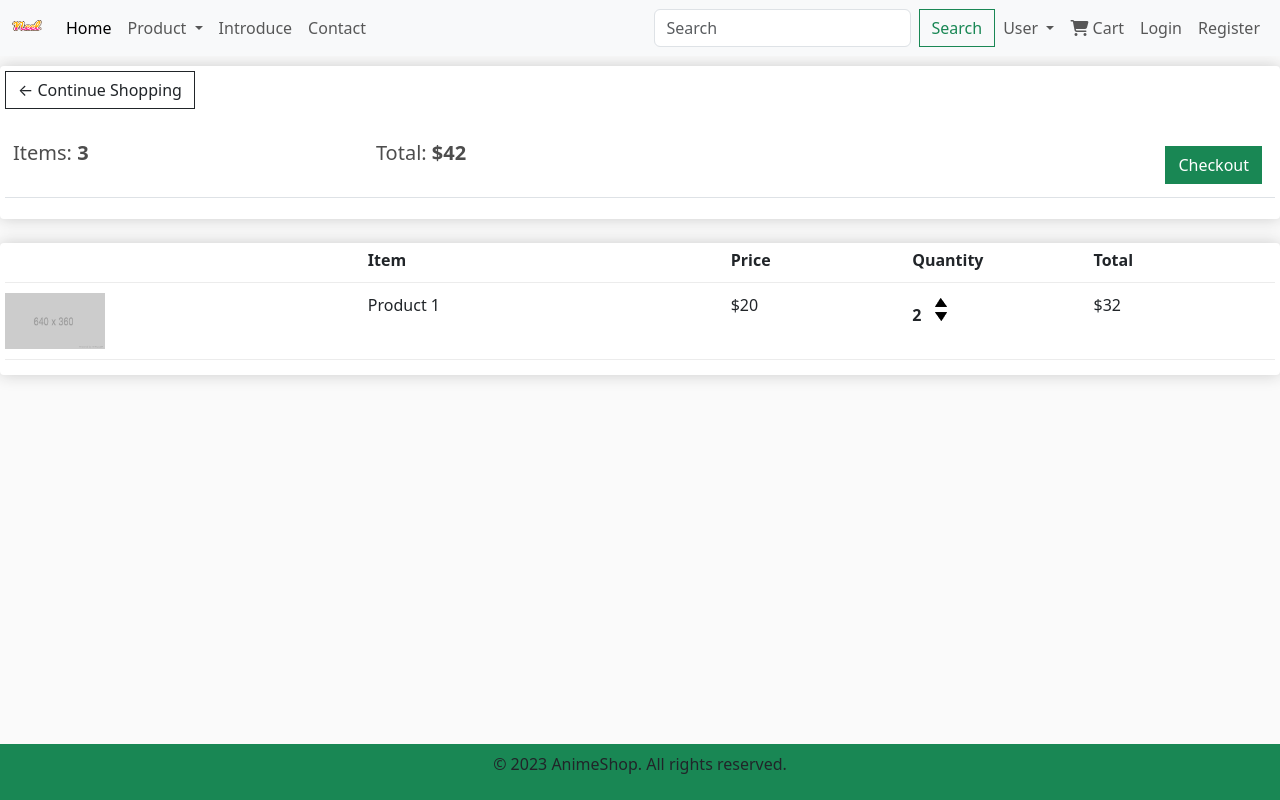
After one commit to Phatdat01/clockshop, a Django app: page /cart/ in a window 1280 px wide. The commit adds this page. Run offline with Django 5.2, Linux system fonts and the light colour scheme; lists and menus that the app fills with data are empty; some libraries are stand-ins or nearby versions.

Commit message:
feat: add cart

```diff
--- /dev/null
+++ b/app/static/app/css/main.css
@@ -0,0 +1,99 @@
+body{
+	background-color: hsl(0, 0%, 98%);
+}
+
+h1,h2,h3,h4,h5,h6{
+	color:hsl(0, 0%, 30%);
+}
+
+.box-element{
+	box-shadow:hsl(0, 0%, 80%) 0 0 16px;
+	background-color: #fff;
+	border-radius: 4px;
+	padding: 5px;
+}
+
+.thumbnail{
+	width: 350px;
+	height:200px;
+	-webkit-box-shadow: -1px -3px 5px -2px rgba(214,214,214,1);
+    -moz-box-shadow: -1px -3px 5px -2px rgba(214,214,214,1);
+    box-shadow: -1px -3px 5px -2px rgba(214,214,214,1);
+}
+
+.product{
+	border-radius: 0 0 4px 4px;
+}
+
+.bg-dark{
+	background-color: #4f868c!important;
+}
+
+#cart-icon{
+	width:25px;
+	display: inline-block;
+	margin-left: 15px;
+}
+
+#cart-total{
+	display: block;
+	text-align: center;
+	color:#fff;
+	background-color: red;
+	width: 20px;
+	height: 25px;
+	border-radius: 50%;
+	font-size: 14px;
+}
+
+.col-lg-3, .col-lg-4, .col-lg-6, .col-lg-8, .col-lg-12{
+	margin-top: 10px;
+}
+
+.btn{
+	border-radius: 0;
+}
+
+.row-image{
+	width: 100px;
+}
+
+.form-field{
+	width:250px;
+	display: inline-block;
+	padding: 5px;
+}
+
+.cart-row{
+	display: flex;
+    align-items: flex-stretch;
+    padding-bottom: 10px;
+    margin-bottom: 10px;
+    border-bottom: 1px solid #ececec;
+
+}
+
+.quantity{
+	display: inline-block;
+	font-weight: 700;
+	padding-right:10px;
+
+
+}
+
+.chg-quantity{
+	width: 12px;
+	cursor: pointer;
+	display: block;
+	margin-top: 5px;
+	transition:.1s;
+}
+
+.chg-quantity:hover{
+	opacity: .6;
+}
+
+
+.hidden{
+	display: none!important;
+}
--- /dev/null
+++ b/app/templates/app/base.html
@@ -0,0 +1,97 @@
+{% load static %}
+<!DOCTYPE html>
+<html lang="en">
+<head>
+    <meta charset="UTF-8">
+    <meta name="viewport" content="width=device-width, initial-scale=1.0">
+    <link href="https://cdn.jsdelivr.net/npm/bootstrap@5.3.7/dist/css/bootstrap.min.css" rel="stylesheet" integrity="sha384-LN+7fdVzj6u52u30Kp6M/trliBMCMKTyK833zpbD+pXdCLuTusPj697FH4R/5mcr" crossorigin="anonymous">
+    <!-- css -->
+    <link rel="stylesheet" href="{% static 'app/css/styles.css' %}">
+    <link rel="stylesheet" href="{% static 'app/css/all.min.css' %}">
+    <link rel="stylesheet" href="{% static 'app/css/owl.carousel.min.css' %}">
+    <link rel="stylesheet" href="{% static 'app/css/main.css' %}">
+    <link href="https://cdnjs.cloudflare.com/ajax/libs/font-awesome/6.5.0/css/all.min.css" rel="stylesheet">
+
+    <!-- js -->
+    <script src="https://cdnjs.cloudflare.com/ajax/libs/jquery/3.7.1/jquery.min.js" integrity="sha512-v2CJ7UaYy4JwqLDIrZUI/4hqeoQieOmAZNXBeQyjo21dadnwR+8ZaIJVT8EE2iyI61OV8e6M8PP2/4hpQINQ/g==" crossorigin="anonymous" referrerpolicy="no-referrer"></script>
+    <script src="https://cdn.jsdelivr.net/npm/bootstrap@5.3.7/dist/js/bootstrap.bundle.min.js" integrity="sha384-ndDqU0Gzau9qJ1lfW4pNLlhNTkCfHzAVBReH9diLvGRem5+R9g2FzA8ZGN954O5Q" crossorigin="anonymous"></script>
+    <script src="{% static 'app/js/owl.carousel.min.js' %}"></script>
+    <script src="{% static 'app/js/all.min.js' %}"></script>
+    <script src="{% static 'app/js/myscript.js' %}"></script>
+    <title>Home</title>
+</head>
+<body>
+    <nav class="navbar navbar-expand-lg bg-body-tertiary">
+        <div class="container-fluid">
+            <a class="navbar-brand" href="#">
+                <img src="{% static 'app/images/Neel.png' %}" alt="AnimeShop Logo" width="30" height="24" class="d-inline-block align-text-top" >
+            </a>
+            <button class="navbar-toggler" type="button" data-bs-toggle="collapse" data-bs-target="#navbarSupportedContent" aria-controls="navbarSupportedContent" aria-expanded="false" aria-label="Toggle navigation">
+            <span class="navbar-toggler-icon"></span>
+            </button>
+            <div class="collapse navbar-collapse" id="navbarSupportedContent">
+            <ul class="navbar-nav me-auto mb-2 mb-lg-0">
+                <li class="nav-item">
+                <a class="nav-link active" aria-current="page" href="#">Home</a>
+                </li>
+                <!-- <li class="nav-item">
+                <a class="nav-link" href="#">Link</a>
+                </li> -->
+                <li class="nav-item dropdown">
+                <a class="nav-link dropdown-toggle" href="#" role="button" data-bs-toggle="dropdown" aria-expanded="false">
+                    Product
+                </a>
+                <ul class="dropdown-menu">
+                    <li><a class="dropdown-item" href="#">Milk</a></li>
+                    <li><a class="dropdown-item" href="#">Clock</a></li>
+                    <!-- <li><hr class="dropdown-divider"></li> -->
+                    <li><a class="dropdown-item" href="#">Clothes</a></li>
+                </ul>
+                </li>
+                <li class="nav-item">
+                <a class="nav-link" aria-disabled="true">Introduce</a>
+                </li>
+                <li class="nav-item">
+                <a class="nav-link" aria-disabled="true">Contact</a>
+                </li>
+            </ul>
+            <form class="d-flex" role="search">
+                <input class="form-control me-2" type="search" placeholder="Search" aria-label="Search"/>
+                <button class="btn btn-outline-success" type="submit">Search</button>
+            </form>
+            </div>
+            <ul class="navbar-nav me-auto mb-2 mb-lg-0">
+                <li class="nav-item dropdown">
+                    <a class="nav-link dropdown-toggle" href="#" role="button" data-bs-toggle="dropdown" aria-expanded="false">
+                        User
+                    </a>
+                    <ul class="dropdown-menu">
+                        <li><a class="dropdown-item" href="#">Personal</a></li>
+                        <li><a class="dropdown-item" href="#">Orders</a></li>
+                        <li><a class="dropdown-item" href="#">Log out</a></li>
+                    </ul>
+                </li>
+                <li class="nav-item">
+                    <a class="nav-link" href="#"><i class="fa-solid fa-cart-shopping"></i> Cart</a>
+                </li>
+                <li class="nav-item">
+                    <a class="nav-link" href="#">Login</a>
+                </li>
+                <li class="nav-item">
+                    <a class="nav-link" href="#">Register</a>
+                </li>
+            </ul>
+        </div>
+    </nav>
+    {% block baner-slider %}{% endblock baner-slider %}
+    {% block main-content %}{% endblock main-content %}
+
+    {% block cart-content %}{% endblock cart-content %}
+    <!-- <footer class="bg-dark text-white text-center py-3">
+        <p>&copy; 2023 AnimeShop. All rights reserved.</p>
+    </footer> -->
+    <footer class="container-fluid bg-success text-center fixed-bottom p-2 mt-5">
+        <p>&copy; 2023 AnimeShop. All rights reserved.</p>
+    </footer>
+</body>
+</html>
--- /dev/null
+++ b/app/templates/app/cart.html
@@ -0,0 +1,52 @@
+{% extends 'app/base.html' %}
+{% load static %}
+{% block cart-content %}
+<div class="row">
+	<div class="col-lg-12">
+		<div class="box-element">
+
+			<a  class="btn btn-outline-dark" href="{% url 'home' %}">&#x2190; Continue Shopping</a>
+
+			<br>
+			<br>
+			<table class="table">
+				<tr>
+					<th><h5>Items: <strong>3</strong></h5></th>
+					<th><h5>Total:<strong> $42</strong></h5></th>
+					<th>
+						<a style="float:right; margin:5px;" class="btn btn-success" href="{% url 'checkout' %}">Checkout</a>
+					</th>
+				</tr>
+			</table>
+
+		</div>
+
+		<br>
+		<div class="box-element">
+			<div class="cart-row">
+				<div style="flex:2"></div>
+				<div style="flex:2"><strong>Item</strong></div>
+				<div style="flex:1"><strong>Price</strong></div>
+				<div style="flex:1"><strong>Quantity</strong></div>
+				<div style="flex:1"><strong>Total</strong></div>
+			</div>
+
+			<div class="cart-row">
+				<div style="flex:2"><img class="row-image" src="{% static 'app/images/placeholder.png' %}"></div>
+				<div style="flex:2"><p>Product 1</p></div>
+				<div style="flex:1"><p>$20</p></div>
+				<div style="flex:1">
+					<p class="quantity">2</p>
+					<div class="quantity">
+						<img class="chg-quantity" src="{% static  'app/images/arrow-up.png' %}">
+
+						<img class="chg-quantity" src="{% static  'app/images/arrow-down.png' %}">
+					</div>
+				</div>
+				<div style="flex:1"><p>$32</p></div>
+			</div>
+
+		</div>
+	</div>
+</div>
+{% endblock cart-content %}
--- a/app/urls.py
+++ b/app/urls.py
@@ -20,4 +20,6 @@ from . import views
 
 urlpatterns = [
     path('', views.home, name='home'),
+    path('cart/', views.cart, name='cart'),
+    path('checkout/', views.checkout, name='checkout'),
 ]
--- a/app/views.py
+++ b/app/views.py
@@ -3,4 +3,13 @@ from django.http import HttpResponse
 
 # Create your views here.
 def home(request):
-    return render(request, 'app/home.html')
+    context = {}
+    return render(request, 'app/home.html', context)
+
+def cart(request):
+    context = {}
+    return render(request, 'app/cart.html', context)
+
+def checkout(request):
+    context = {}
+    return render(request, 'app/checkout.html', context)
```
Also changed, not shown: app/templates/app/home.html (+64 -22 lines), app/static/app/images/arrow-down.png (added), app/static/app/images/arrow-up.png (added), app/static/app/images/placeholder.png (added).
